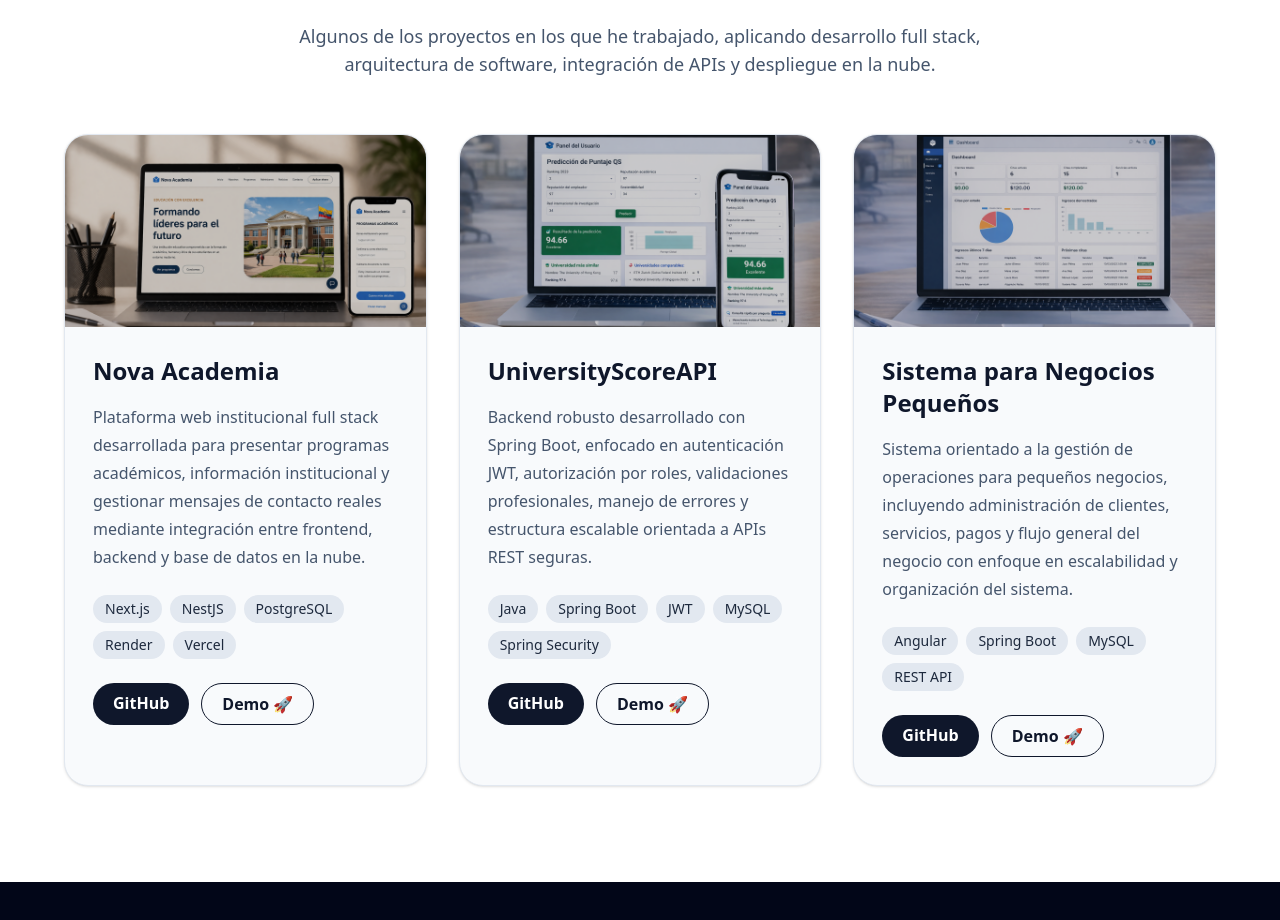
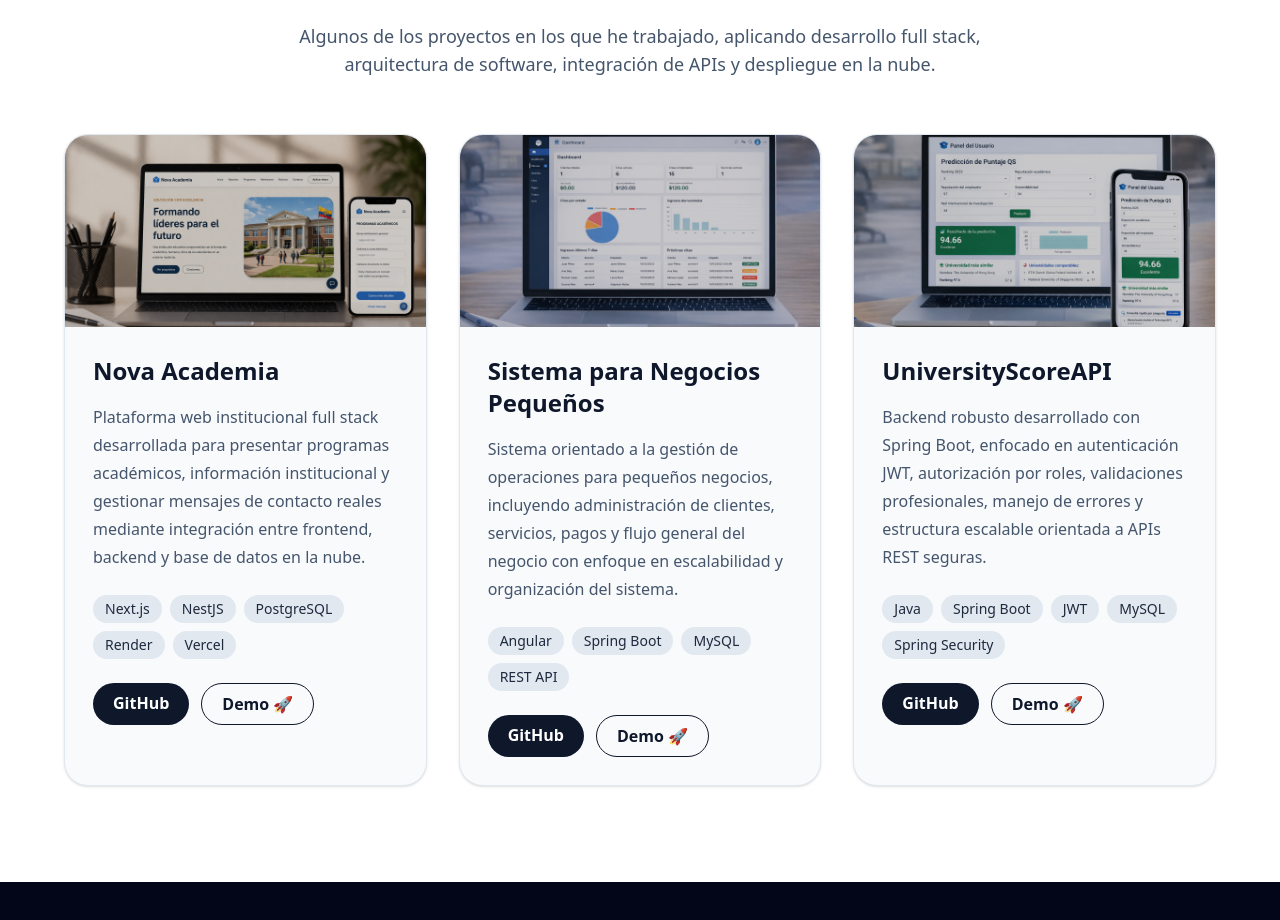
Before and after one commit to RafaelAvilaAlv/portafolio-rafa, a Next.js app: page / in a window 1280 px wide. Shown: the part 2180-3100 px from the top of the page. Built offline with nearby package versions, Linux system fonts and the light colour scheme.

Commit message:
ACTUALIZACION

```diff
--- a/src/components/Projects.tsx
+++ b/src/components/Projects.tsx
@@ -13,6 +13,17 @@ const projects = [
     github: "https://github.com/RafaelAvilaAlv/nova-academia-web.git",
     demo: "https://nova-academia-web.vercel.app/",
   },
+
+  {
+    title: "Sistema para Negocios Pequeños",
+    image: "/negocios.png",
+    description:
+      "Sistema orientado a la gestión de operaciones para pequeños negocios, incluyendo administración de clientes, servicios, pagos y flujo general del negocio con enfoque en escalabilidad y organización del sistema.",
+    technologies: ["Angular", "Spring Boot", "MySQL", "REST API"],
+    github: "https://github.com/RafaelAvilaAlv/gccifrontend.git",
+    demo: "https://gccifrontend-2anm.vercel.app",
+  },
+
   {
     title: "UniversityScoreAPI",
     image: "/prediccion.png", // 👈 nombre corregido
@@ -21,15 +32,6 @@ const projects = [
     technologies: ["Java", "Spring Boot", "JWT", "MySQL", "Spring Security"],
     github: "https://github.com/RafaelAvilaAlv/UniversityScoreApiFront.git",
     demo: "https://university-score-api-front-pi.vercel.app/login",
-  },
-  {
-    title: "Sistema para Negocios Pequeños",
-    image: "/negocios.png",
-    description:
-      "Sistema orientado a la gestión de operaciones para pequeños negocios, incluyendo administración de clientes, servicios, pagos y flujo general del negocio con enfoque en escalabilidad y organización del sistema.",
-    technologies: ["Angular", "Spring Boot", "MySQL", "REST API"],
-    github: "https://github.com/RafaelAvilaAlv/gccifrontend.git",
-    demo: "https://gccifrontend-2anm.vercel.app",
   },
 ];
 
```
